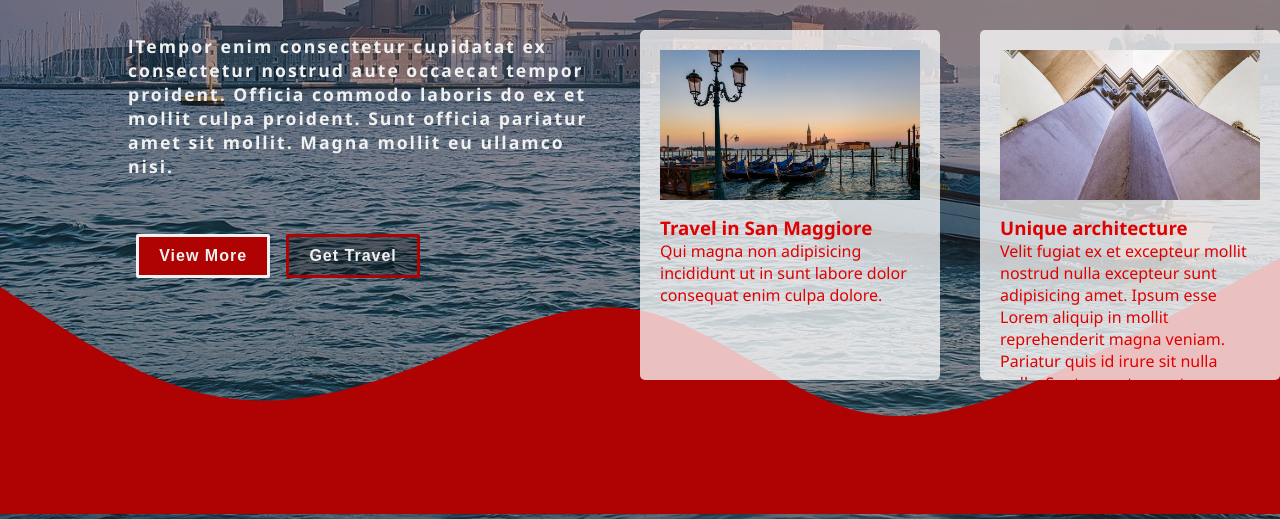
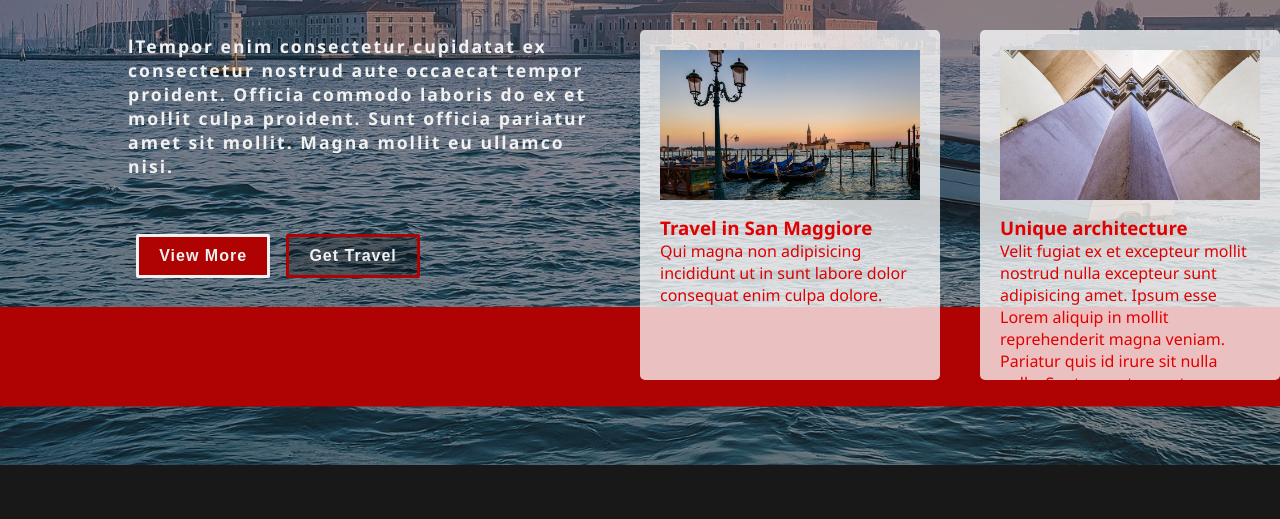
Before and after one commit to KeymoKawaii/Front-home-page, a plain HTML site: page index.html in a window 1280 px wide. Shown: the part 410-929 px from the top of the page. After the commit the page ends 875 px from the top, so only its background shows below. Drawn offline with nearby package versions, Linux system fonts and the light colour scheme.

Commit message:
modif style

```diff
--- a/style.css
+++ b/style.css
@@ -249,11 +249,14 @@ aside::-webkit-scrollbar {
     width: 100%;
     /* display: block; */
     margin-top: -20vh;
+    height: 100px;
+    object-position: bottom;
 }
 
 footer{
     width: 100%;
-    height: auto;
+    overflow: visible;
+    height:75px;
 }
 
 /* ========================================================================== */
```
